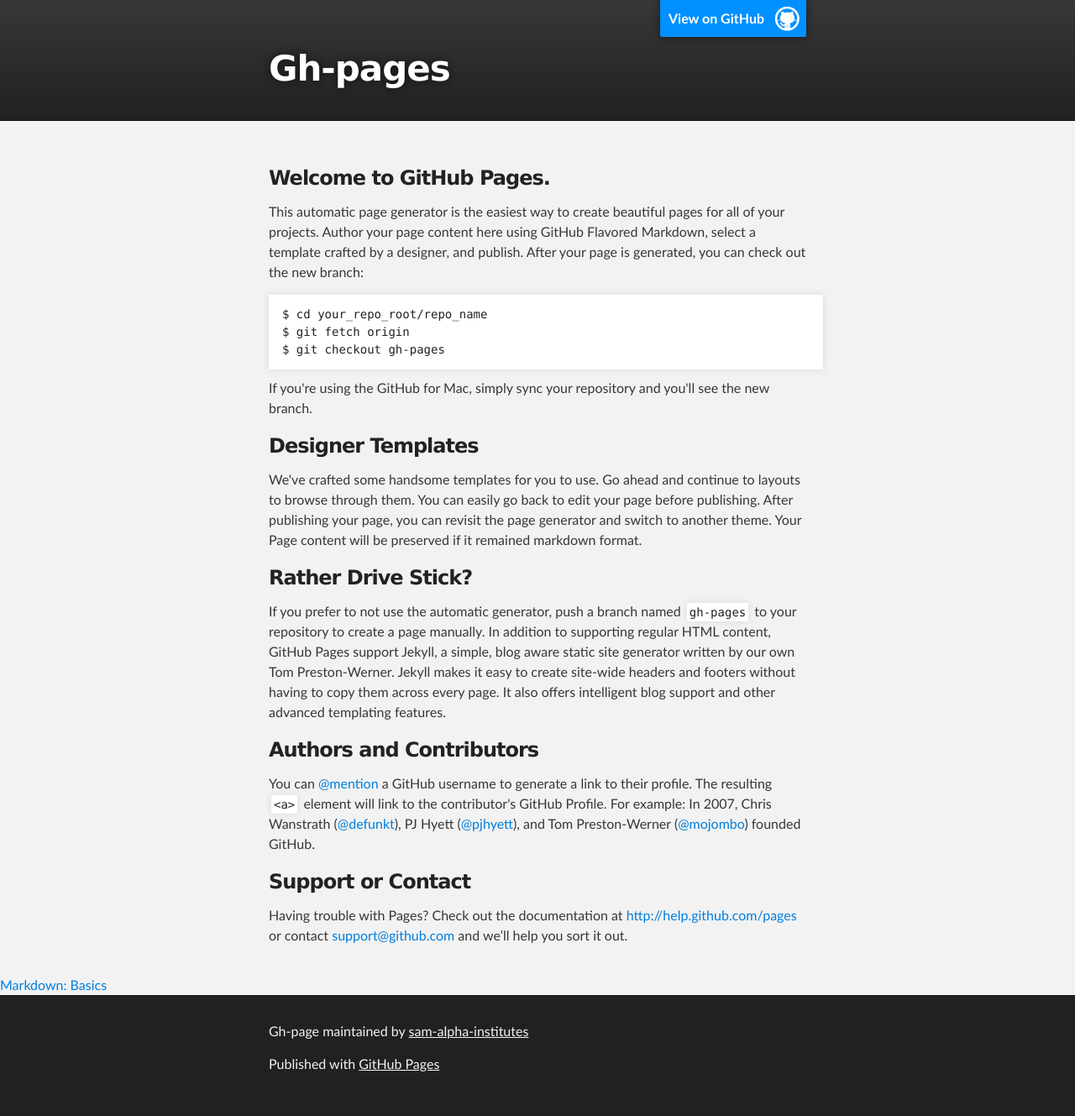
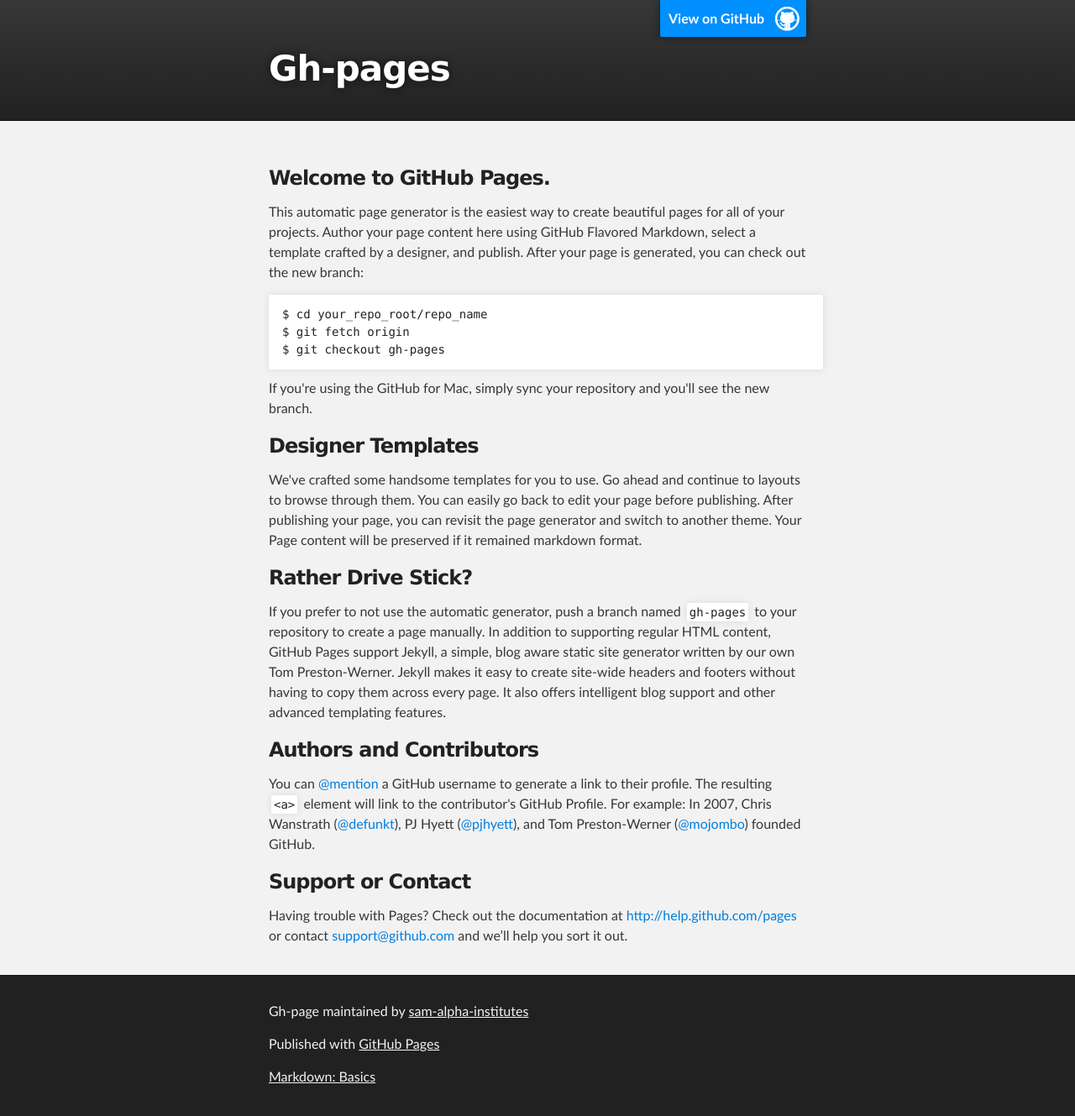
Before and after one commit to DavidSangbumKim/gh-pages, a Jekyll site: the page built from index.html, in a window 1280 px wide. Shown: the whole page at 84% size. Built offline with Jekyll 4.4.1, drawn with Linux system fonts in a browser that asks for light colours; part of the change alters nothing that is shown.

```diff
--- a/_includes/footer.html
+++ b/_includes/footer.html
@@ -3,5 +3,6 @@
       <footer class="inner">
         <p class="copyright">Gh-page maintained by <a href="https://github.com/sam-alpha-institutes">sam-alpha-institutes</a></p>
         <p>Published with <a href="http://pages.github.com">GitHub Pages</a></p>
+	<p><a href="markdown-basics">Markdown: Basics</a></p>
       </footer>
     </div>
--- a/index.html
+++ b/index.html
@@ -37,5 +37,4 @@ $ git checkout gh-pages
 
 <p>Having trouble with Pages? Check out the documentation at <a href="http://help.github.com/pages">http://help.github.com/pages</a> or contact <a href="mailto:support@github.com">support@github.com</a> and we’ll help you sort it out.</p>
       </section>
-<a href="markdown-basics">Markdown: Basics</a>
     </div>
```
